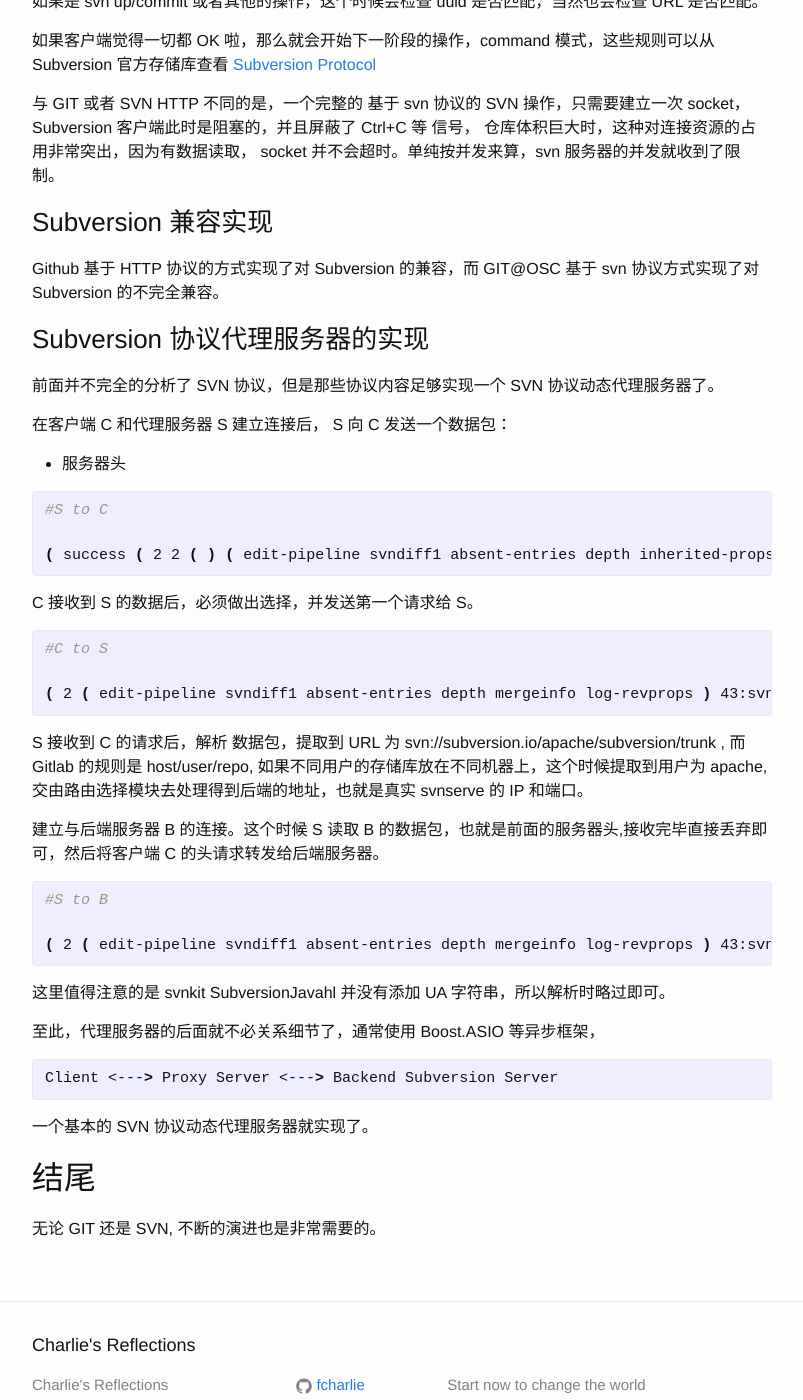
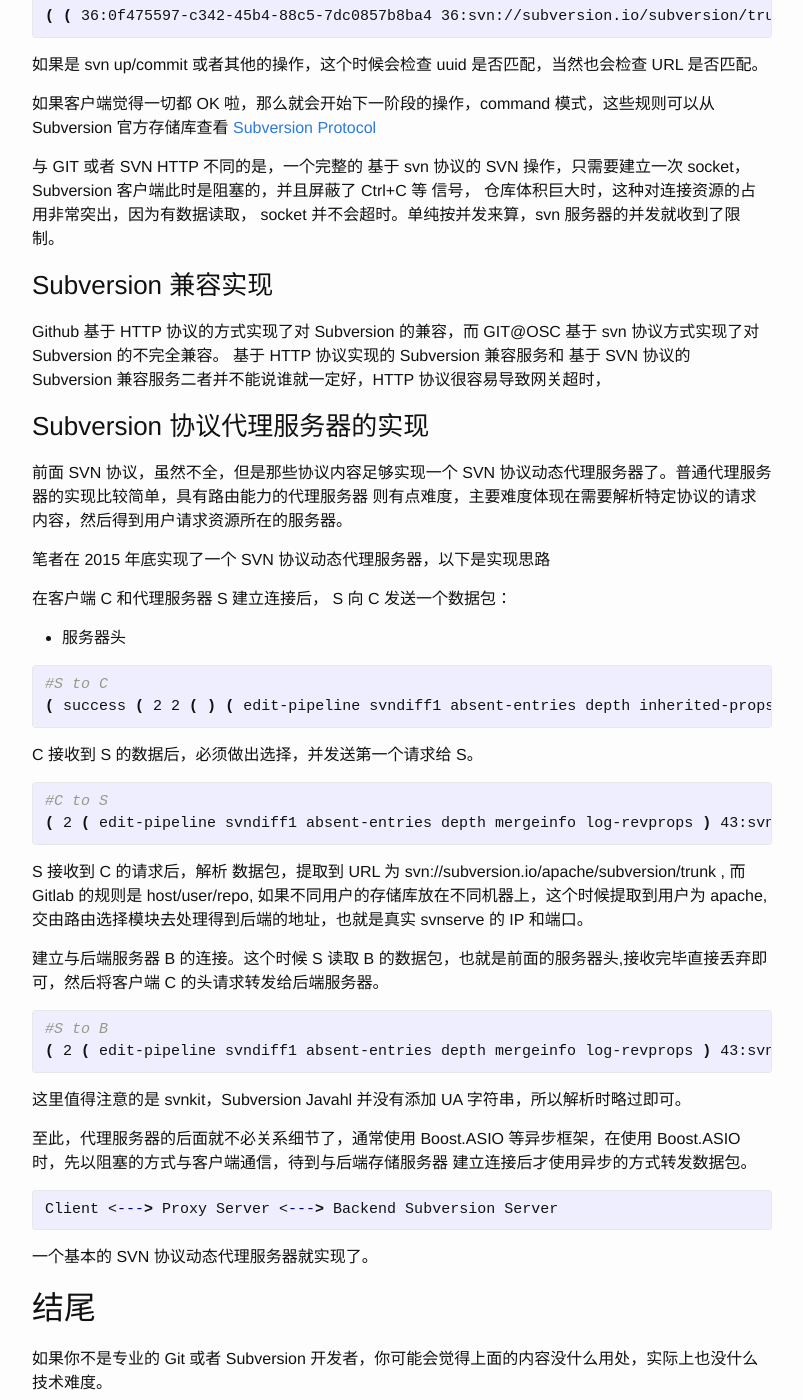
Before and after one commit to fcharlie/fcharlie.github.io, a Jekyll site: the page built from _posts/2015-10-16-DevelopmentVCS.md, in a window 1280 px wide and 1400 px high, scrolled down 10667 px. Shown: the whole window, without its empty margins (238-1041 px from the left). Built offline with Jekyll 4.4.1, drawn with Linux system fonts in a browser that asks for light colours; some of the changed text lies outside the part shown.

Commit message:
Update 'Subversion and GIT'

```diff
--- a/_posts/2015-10-16-DevelopmentVCS.md
+++ b/_posts/2015-10-16-DevelopmentVCS.md
@@ -1,6 +1,6 @@
 ---
 layout: post
-title:  "Subversion 和 GIT"
+title:  "Subversion 和 GIT 开发者演进之 2015"
 date:   2015-10-16 21:30:16
 categories: developer
 ---
@@ -145,7 +145,9 @@ git 仓库在磁盘上可以表现为两种形式，带有工作目录的普通
 当我们创建一个仓库时，默认情况下会创建工作目录，在工作目录下有个 .git 的子目录，这才是存储库的目录。
 而我们通常修改代码的目录称之为工作目录。
 
-总所周知，git 是分布式版本控制系统，这就意味着，只要获得了 .git 目录的完整数据，就可以在任意位置恢复成一个带有工作目录的仓库。
+众所周知，git 是分布式版本控制系统，这就意味着，只要获得了 .git 目录的完整数据，就可以在任意位置恢复成一个带有工作目录的仓库。
+而 GIT 克隆一个存储库也仅仅是将 .git/objects 目录下的 object 和 .git/refs (.git/packed-refs|.git/info/refs) 所存储的引用列表传输到本地，并应用。
+
 对于 Subversion 一样的集中式版本控制系统，就相当于 .git 目录被托管在中央服务器上，而本地的 .svn 只是工作目录的元数据。
 二者不同的机制带来的直接差别就是一旦中央服务器宕机，git 可以迅速的迁移到其他服务器，并且数据的丢失的可能性很小，
 而 Subversion 服务器就没有这么好的运气了。
@@ -480,11 +482,16 @@ Example:
 
 ###Subversion 兼容实现
 Github 基于 HTTP 协议的方式实现了对 Subversion 的兼容，而 GIT@OSC 基于 svn 协议方式实现了对 Subversion 的不完全兼容。
+基于 HTTP 协议实现的 Subversion 兼容服务和 基于 SVN 协议的 Subversion 兼容服务二者并不能说谁就一定好，HTTP 协议很容易导致网关超时，
+
 
 
 
 ###Subversion 协议代理服务器的实现
-前面并不完全的分析了 SVN 协议，但是那些协议内容足够实现一个 SVN 协议动态代理服务器了。
+前面 SVN 协议，虽然不全，但是那些协议内容足够实现一个 SVN 协议动态代理服务器了。普通代理服务器的实现比较简单，具有路由能力的代理服务器
+则有点难度，主要难度体现在需要解析特定协议的请求内容，然后得到用户请求资源所在的服务器。
+
+笔者在 2015 年底实现了一个 SVN 协议动态代理服务器，以下是实现思路
 
 在客户端 C 和代理服务器 S 建立连接后， S 向 C 发送一个数据包：
 
@@ -510,9 +517,10 @@ S 接收到 C 的请求后，解析 数据包，提取到 URL 为 svn://subversi
 ( 2 ( edit-pipeline svndiff1 absent-entries depth mergeinfo log-revprops ) 43:svn://subversion.io/apache/subversion/trunk 53:SVN/1.8.13-SlikSvn-1.8.13-X64 (x64-microsoft-windows) ( ) )
 {% endhighlight %}
 
-这里值得注意的是 svnkit SubversionJavahl 并没有添加 UA 字符串，所以解析时略过即可。
+这里值得注意的是 svnkit，Subversion Javahl 并没有添加 UA 字符串，所以解析时略过即可。
 
-至此，代理服务器的后面就不必关系细节了，通常使用 Boost.ASIO 等异步框架，
+至此，代理服务器的后面就不必关系细节了，通常使用 Boost.ASIO 等异步框架，在使用 Boost.ASIO 时，先以阻塞的方式与客户端通信，待到与后端存储服务器
+建立连接后才使用异步的方式转发数据包。
 
 {% highlight sh %}
 Client <---> Proxy Server <---> Backend Subversion Server
@@ -521,4 +529,4 @@ Client <---> Proxy Server <---> Backend Subversion Server
 一个基本的 SVN 协议动态代理服务器就实现了。
 
 ##结尾
-无论 GIT 还是 SVN, 不断的演进也是非常需要的。
+如果你不是专业的 Git 或者 Subversion 开发者，你可能会觉得上面的内容没什么用处，实际上也没什么技术难度。
```
Also changed, not shown: _posts/2015-10-30-Make.md (deleted, +0 -29 lines).
